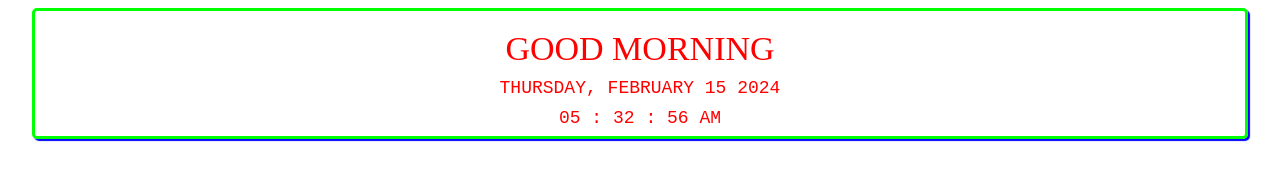
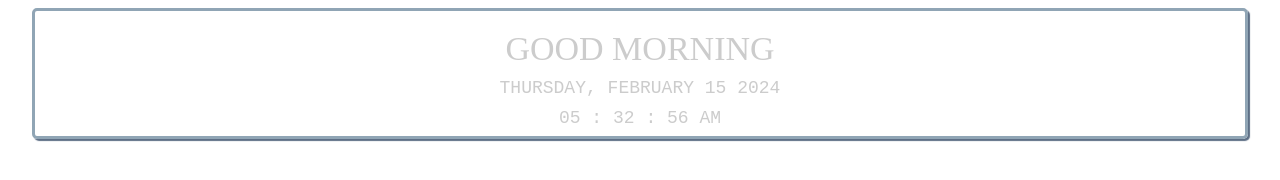
Before and after one commit to runninnotion/notionwidget, a plain HTML site: page index.html in a window 1280 px wide. Drawn offline with Linux system fonts and the light colour scheme.

Commit message:
Update index.html

```diff
--- a/index.html
+++ b/index.html
@@ -17,16 +17,16 @@
 
         .widget {
             padding: 5px 5px ;
-            color: #FF0000;
+            color: #CCCCCC;
             display: flex;
             justify-content:center;
             align-items:center;
             flex-direction: column;
             max-width: 95%;
             margin: auto;
-            border: 3px solid #00FF00;
+            border: 3px solid #90A5B5;
             border-radius: 5px;
-            box-shadow: 2px 2px 1px 0px #0000FF;
+            box-shadow: 2px 2px 1px 0px #5E6F86;
 
         }
 
```
